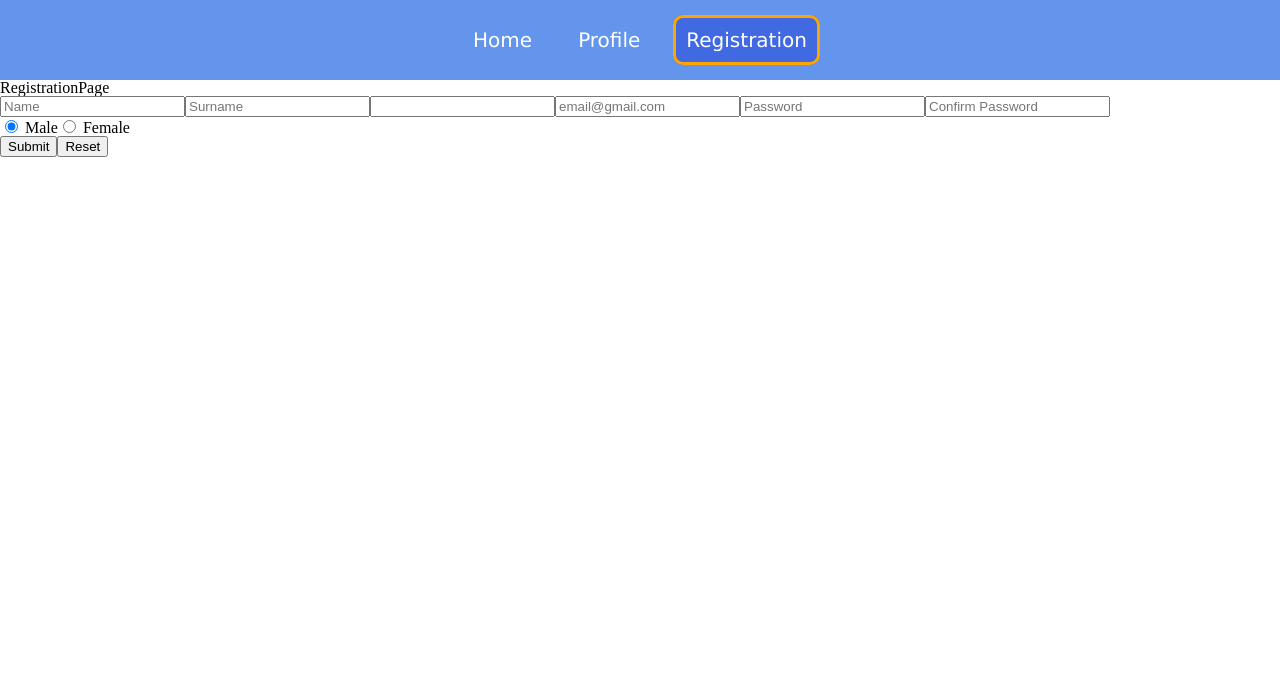
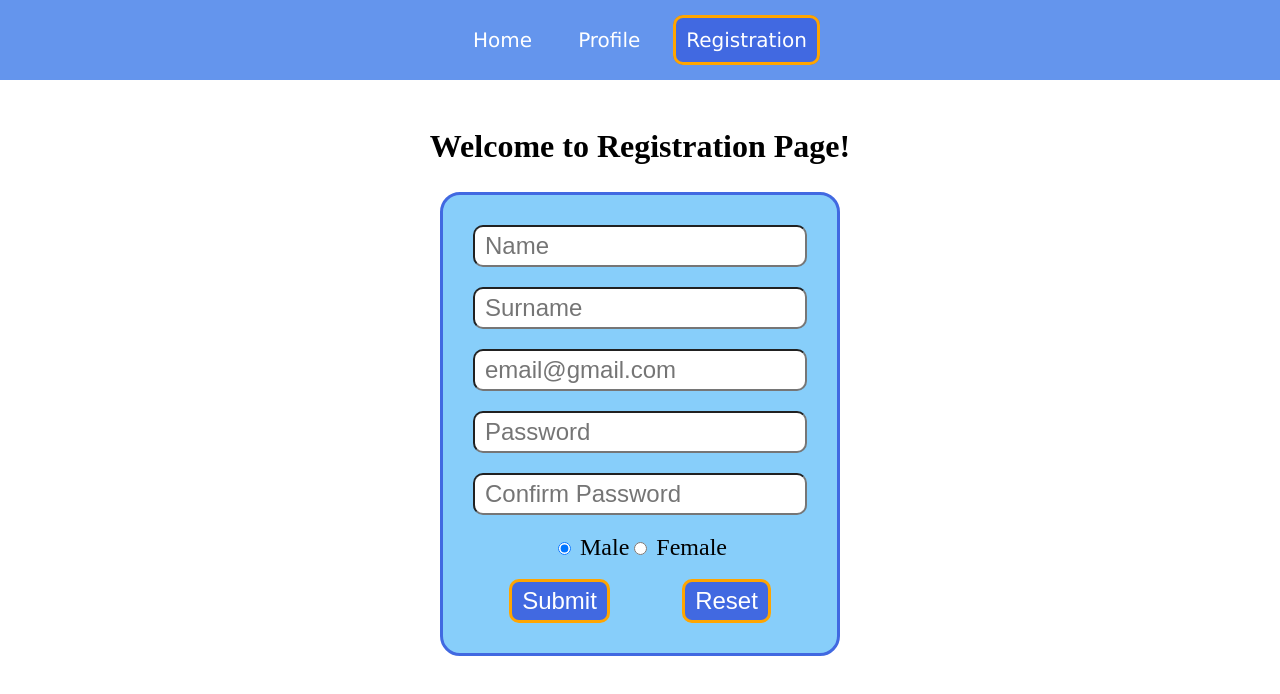
Before and after one commit to MicHaeLNgSd/fresh-branches-fullstack, a React (Create React App) app in the folder client/: page /reg in a window 1280 px wide. Shown: the top 694 px of the page. Built offline with nearby package versions, Linux system fonts and the light colour scheme.

Commit message:
add superbasic registration form + page

```diff
--- /dev/null
+++ b/client/src/components/RegistrationForm/RegistrationForm.module.scss
@@ -0,0 +1,70 @@
+.form {
+  background-color: lightskyblue;
+  padding: 30px;
+  border-radius: 20px;
+  border: 3px solid royalblue;
+  display: inline-block;
+
+  display: flex;
+  flex-direction: column;
+  align-items: center;
+
+  width: max-content;
+}
+
+.input {
+  font-size: 1.5rem;
+  padding: 5px 10px;
+  // border: 3px solid transparent;
+  border-radius: 10px;
+  // &:focus {
+  //   border-color: royalblue;
+  // }
+
+  & + .input {
+    margin-top: 20px;
+  }
+}
+
+.inputRadioSection {
+  font-size: 1.5rem;
+  margin-top: 20px;
+}
+
+.btnsSection {
+  margin-top: 20px;
+  width: 100%;
+  display: flex;
+  justify-content: space-around;
+  & button {
+    font-size: 1.5rem;
+    padding: 5px 10px;
+    background-color: royalblue;
+    border-radius: 10px;
+    border: 3px solid orange;
+    color: white;
+  }
+}
+
+.error {
+  color: red;
+  font-size: 1.4rem;
+}
+
+// .userPhoto {
+//   width: 60%;
+//   margin: 20px;
+//   border-radius: 50%;
+//   border: 3px solid royalblue;
+// }
+
+.infoWrapper {
+  & p + p {
+    margin-top: 10px;
+  }
+}
+
+.header {
+  text-align: center;
+  font-weight: bold;
+}
--- /dev/null
+++ b/client/src/components/RegistrationForm/index.jsx
@@ -0,0 +1,76 @@
+import React from 'react';
+import { Formik, Field, Form, ErrorMessage } from 'formik';
+import { USER_REGISTRATION_SCHEMA } from '../../utils/validate';
+import styles from './RegistrationForm.module.scss';
+
+const initialValues = {
+  firstName: '',
+  lastName: '',
+  imgSrc: '',
+  email: '',
+  password: '',
+  confirmPassword: '',
+  isMale: 'true',
+};
+
+function RegistrationForm({ userData: [user, setUser] }) {
+  const handleSubmit = (values, formikBag) => {
+    const { isMale, ...rest } = values;
+    const newUser = { ...user, ...rest, isMale: isMale !== 'false' };
+    setUser(newUser);
+    formikBag.resetForm();
+  };
+
+  return (
+    <Formik
+      initialValues={initialValues}
+      onSubmit={handleSubmit}
+      validationSchema={USER_REGISTRATION_SCHEMA}
+    >
+      <Form className={styles.form}>
+        <Field name='firstName' placeholder='Name' className={styles.input} autofocus />
+        <ErrorMessage name='firstName' component='div' className={styles.error} />
+        <Field name='lastName' placeholder='Surname' className={styles.input} />
+        <ErrorMessage name='lastName' component='div' className={styles.error} />
+        {/* <Field name='imgSrc' />
+        <ErrorMessage name='imgSrc' /> */}
+        <Field
+          name='email'
+          type='email'
+          placeholder='email@gmail.com'
+          className={styles.input}
+        />
+        <ErrorMessage name='email' component='div' className={styles.error} />
+        <Field
+          name='password'
+          type='password'
+          placeholder='Password'
+          className={styles.input}
+        />
+        <ErrorMessage name='password' component='div' className={styles.error} />
+        <Field
+          name='confirmPassword'
+          type='password'
+          placeholder='Confirm Password'
+          className={styles.input}
+        />
+        <ErrorMessage name='confirmPassword' component='div' className={styles.error} />
+        <div role='group' className={styles.inputRadioSection}>
+          <label>
+            <Field name='isMale' type='radio' value='true' /> Male
+          </label>
+          <label>
+            <Field name='isMale' type='radio' value='false' /> Female
+          </label>
+        </div>
+        <ErrorMessage name='isMale' component='div' className={styles.error} />
+        <div className={styles.btnsSection}>
+          <button type='submit'>Submit</button>
+          <button type='reset'>Reset</button>
+        </div>
+      </Form>
+    </Formik>
+  );
+}
+
+export default RegistrationForm;
--- a/client/src/index.css
+++ b/client/src/index.css
@@ -1,5 +1,6 @@
 body {
   box-sizing: border-box;
+  min-height: 100vh;
   margin: 0;
   font-family: -apple-system, BlinkMacSystemFont, 'Segoe UI', 'Roboto', 'Oxygen', 'Ubuntu',
     'Cantarell', 'Fira Sans', 'Droid Sans', 'Helvetica Neue', sans-serif;
--- /dev/null
+++ b/client/src/pages/RegistrationPage/RegistrationPage.module.scss
@@ -0,0 +1,12 @@
+.main {
+  padding: 50px;
+  display: flex;
+  flex-direction: column;
+  align-items: center;
+  gap: 30px;
+}
+
+.startText {
+  font-size: 2rem;
+  font-weight: bold;
+}
--- a/client/src/pages/RegistrationPage/index.jsx
+++ b/client/src/pages/RegistrationPage/index.jsx
@@ -1,77 +1,16 @@
 import React from 'react';
 import Header from '../../components/Header';
-import { Formik, Field, Form, ErrorMessage } from 'formik';
-import * as Yup from 'yup';
+import RegistrationForm from '../../components/RegistrationForm';
+import styles from './RegistrationPage.module.scss';
 
-const initialValues = {
-  firstName: '',
-  lastName: '',
-  imgSrc: '',
-  email: '',
-  password: '',
-  confirmPassword: '',
-  isMale: 'true',
-};
-
-const validationSchema = Yup.object({
-  firstName: Yup.string().min(2, 'Too Short!').max(50, 'Too Long!').required('Required'),
-  lastName: Yup.string().min(2, 'Too Short!').max(50, 'Too Long!').required('Required'),
-  email: Yup.string().email('Invalid email').required('Required'),
-  password: Yup.string().required('Required').min(8, 'Too Short!').max(16, 'Too Short!'),
-  confirmPassword: Yup.string().oneOf(
-    [Yup.ref('password'), null],
-    'Passwords must match'
-  ),
-  isMale: Yup.boolean().required('Required'),
-});
-
-function RegistrationPage({ userData: [user, setUser] }) {
-  const handleSubmit = (values, formikBag) => {
-    console.log(values);
-
-    const { isMale, ...rest } = values;
-    const newUser = { ...user, ...rest, isMale: isMale !== 'false' };
-    console.log(newUser);
-    setUser(newUser);
-    formikBag.resetForm();
-  };
-
+function RegistrationPage(props) {
   return (
     <>
       <Header />
-      <p>RegistrationPage</p>
-
-      <Formik
-        initialValues={initialValues}
-        onSubmit={handleSubmit}
-        validationSchema={validationSchema}
-      >
-        <Form>
-          <Field name='firstName' placeholder='Name' />
-          <ErrorMessage name='firstName' />
-          <Field name='lastName' placeholder='Surname' />
-          <ErrorMessage name='lastName' />
-          <Field name='imgSrc' />
-          <ErrorMessage name='imgSrc' />
-          <Field name='email' type='email' placeholder='email@gmail.com' />
-          <ErrorMessage name='email' />
-          <Field name='password' type='password' placeholder='Password' />
-          <ErrorMessage name='password' />
-          <Field name='confirmPassword' type='password' placeholder='Confirm Password' />
-          <ErrorMessage name='confirmPassword' />
-          <div role='group'>
-            <label>
-              <Field name='isMale' type='radio' value='true' /> Male
-            </label>
-            <label>
-              <Field name='isMale' type='radio' value='false' /> Female
-            </label>
-          </div>
-          <ErrorMessage name='isMale' />
-          <button type='submit'>Submit</button>
-          <button type='reset'>Reset</button>
-        </Form>
-      </Formik>
+      <main className={styles.main}>
+        <h1 className={styles.startText}>Welcome to Registration Page!</h1>
+        <RegistrationForm {...props} />
+      </main>
     </>
   );
 }
--- a/client/src/utils/validate/index.js
+++ b/client/src/utils/validate/index.js
@@ -0,0 +1,13 @@
+import * as Yup from 'yup';
+
+export const USER_REGISTRATION_SCHEMA = Yup.object({
+  firstName: Yup.string().min(2, 'Too Short!').max(50, 'Too Long!').required('Required'),
+  lastName: Yup.string().min(2, 'Too Short!').max(50, 'Too Long!').required('Required'),
+  email: Yup.string().email('Invalid email').required('Required'),
+  password: Yup.string().required('Required').min(8, 'Too Short!').max(16, 'Too Short!'),
+  confirmPassword: Yup.string().oneOf(
+    [Yup.ref('password'), null],
+    'Passwords must match'
+  ),
+  isMale: Yup.boolean().required('Required'),
+});
```
